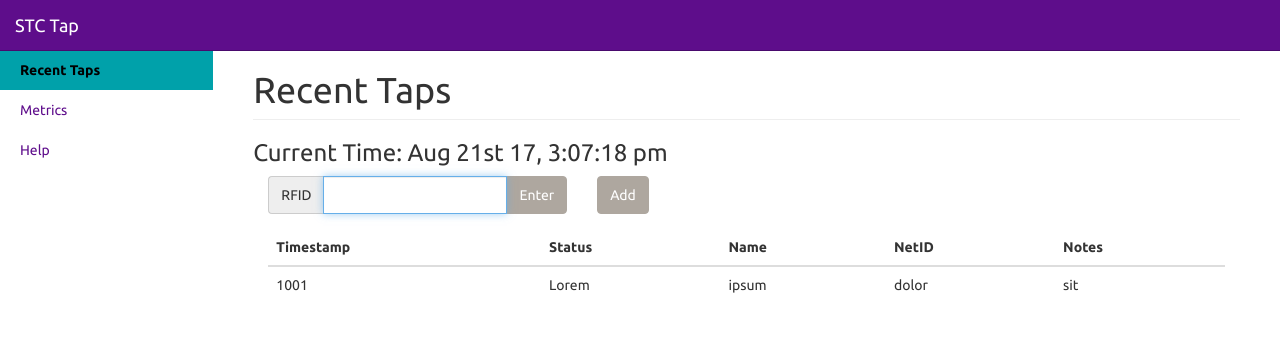
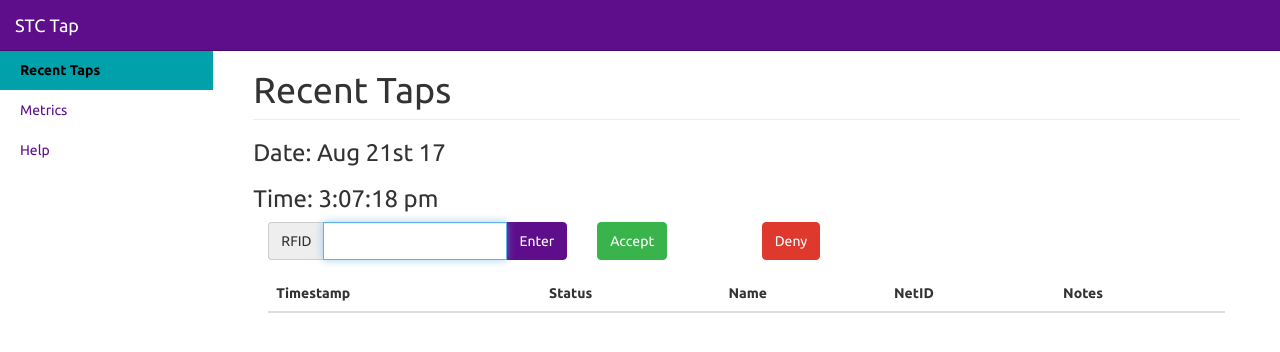
Before and after one commit to EricSihaoLin/TapAccess, a plain HTML site: page index.html in a window 1280 px wide. Drawn offline with nearby package versions, Linux system fonts and the light colour scheme.

Commit message:
Cosmetic changes, test add and delete buttons

```diff
--- a/index.html
+++ b/index.html
@@ -55,21 +55,26 @@
                     <button type="button" class="btn btn-primary btn-xs" data-toggle="offcanvas"><i class="glyphicon glyphicon-chevron-left"></i></button>
                 </p>
                 <h1 class="page-header">Recent Taps</h1>
-				<h3 class="page-subheader">Current Time: <span id="clock" class="clock">Loading...</span></h3>
-                <form>
-                  <div class="form-group col-lg-4 col-md-8 col-sm-8 col-xs-8">
+				<h3 class="page-subheader">Date: <span id="date">Loading...</span></h3>
+				<h3 class="page-subheader">Time: <span id="clock">Loading...</span></h3>
+                <form onsubmit="return submitRFID(this);">
+                  <div class="form-group col-lg-4 col-md-6 col-sm-12 col-xs-12">
                     <div class="input-group">
                       <span class="input-group-addon">RFID</span>
-                      <input type="text" class="form-control" autofocus>
+                      <input type="text" class="form-control" name="rfid" autofocus>
                       <span class="input-group-btn">
-                        <button class="btn btn-default" type="button">Enter</button>
+                        <button class="btn btn-primary" type="submit">Enter</button>
                       </span>
                     </div>
                   </div>
                 </form>
-				<div class="col-lg-2 col-md-4 col-sm-4 col-xs-4">
-					<button class="btn btn-default" type="button" id="add">Add</button>
+				<div class="col-lg-2 col-md-3 col-sm-6 col-xs-6">
+					<button class="btn btn-success clearfix" type="button" id="addAccept">Accept</button>
 				</div>
+				<div class="col-lg-2 col-md-3 col-sm-6 col-xs-6">
+					<button class="btn btn-danger clearfix" type="button" id="addDeny">Deny</button>
+				</div>
+				<br>
                 <div class="table-responsive col-lg-12 col-md-12 col-sm-12 col-xs-12">
                     <table class="table">
                         <thead>
@@ -82,13 +87,6 @@
                             </tr>
                         </thead>
                         <tbody>
-                            <tr>
-                                <td>1001</td>
-                                <td>Lorem</td>
-                                <td>ipsum</td>
-                                <td>dolor</td>
-                                <td>sit</td>
-                            </tr>
                         </tbody>
                     </table>
                 </div>
@@ -112,18 +110,41 @@
 
 	<script type="text/javascript">
 		function update() {
-		  $('#clock').html(moment().format('MMM Do YY, h:mm:ss a'));
+		  $('#date').html(moment().format('MMM Do YY'));
+		  $('#clock').html(moment().format('h:mm:ss a'));
 		}
 		setInterval(update, 1000);
 	</script>
 
 	<script type="text/javascript">
-		$('#add').click(function() {
-			$('<tr><td>Timestamp</td><td>Accepted</td><td>Eric Lin</td><td>sl5268</td><td></td></tr>')
+		$('#addAccept').click(function() {
+			var now = moment().format('MMM Do YY h:mm:ss a');
+			$('<tr><td>' + now + '</td><td>Accepted</td><td>Eric Lin</td><td>sl5268</td><td></td></tr>')
 				.hide()
 				.prependTo('table tbody')
 				.fadeIn("slow")
+				.addClass("success")
 		});
+		$('#addDeny').click(function() {
+			var now = moment().format('MMM Do YY h:mm:ss a');
+			$('<tr><td>' + now + '</td><td>Denied</td><td>Sarth Desai</td><td>sd2461</td><td>Client is in admin position</td></tr>')
+				.hide()
+				.prependTo('table tbody')
+				.fadeIn("slow")
+				.addClass("danger")
+		});
+	</script>
+
+	<script type="text/javascript">
+		function submitRFID(form){
+			var rfid;
+			rfid = form.rfid.value;
+
+			if(rfid){
+				form.rfid.value = "";
+			}
+			return false;
+		}
 	</script>
 </body>
 
```
